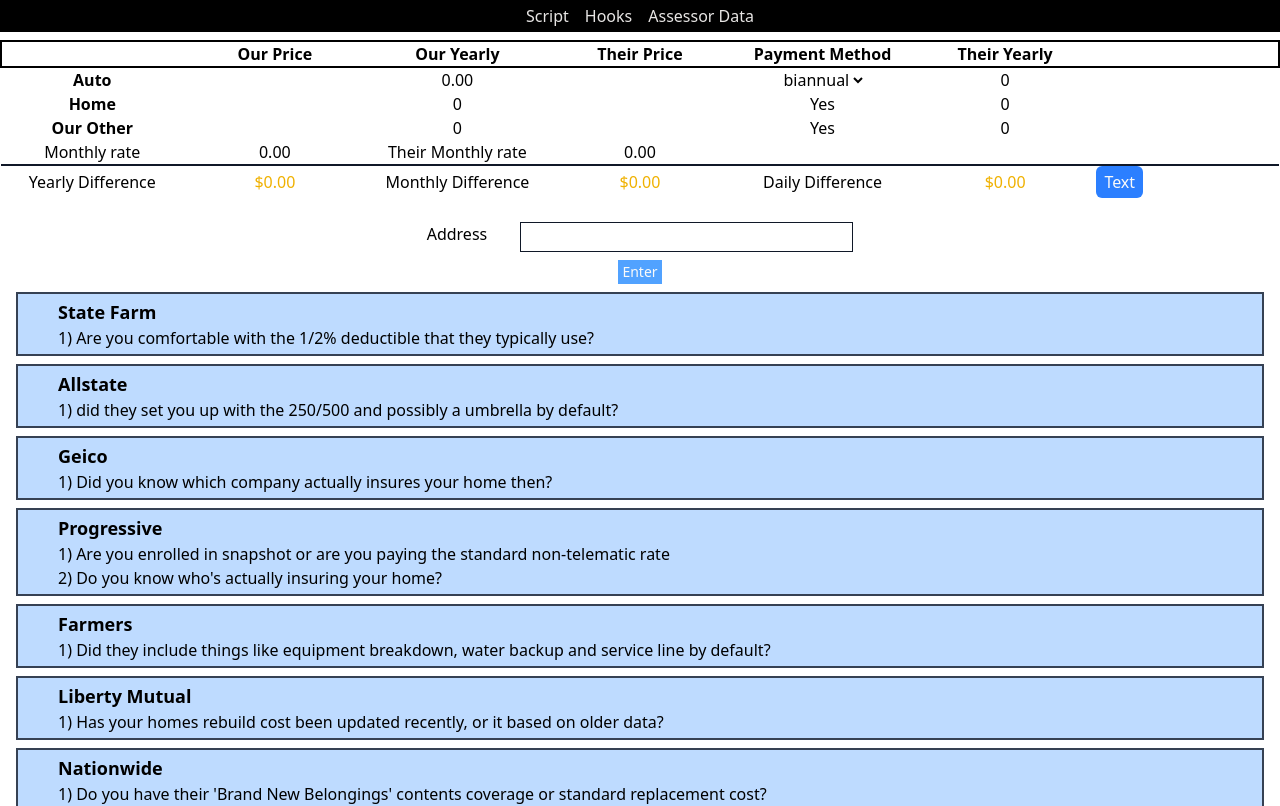
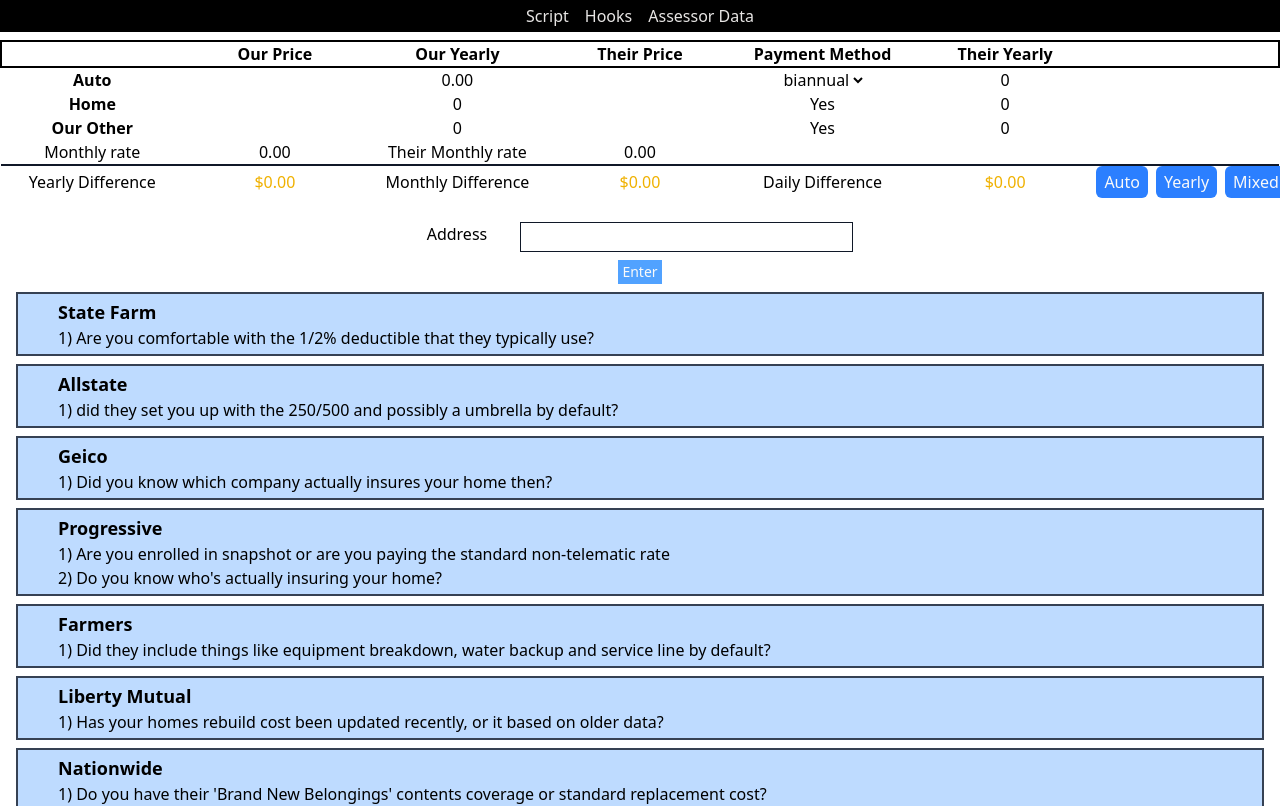
Before and after one commit to Jpatrick6420/propertyandcasualtywebsite, a React (Vite) app: page / in a window 1280 px wide. Shown: the top 806 px of the page. Built offline with nearby package versions, Linux system fonts and the light colour scheme.

Commit message:
changed the message buttons

```diff
--- a/src/components/table.jsx
+++ b/src/components/table.jsx
@@ -51,30 +51,78 @@
 
   const difference = ourTotal - theirTotal;
 
-  const handleCopyStatsBtn = async () => {
+  const copyText = async (text) => {
     try {
-      const text = `
+      await navigator.clipboard.writeText(text);
+    } catch (err) {
+      console.error(`Error: ${err.message}`);
+    }
+  };
+
+  const autoDifference = ourAutoYearly - theirAnnual;
+  const autoMonthlyDifference = autoDifference / 12;
+
+  const otherLine =
+    num(tableData.ourOther) || num(tableData.theirOther)
+      ? `
+
+Our other price: ${dollars(tableData.ourOther)}
+Their other price: ${dollars(tableData.theirOther)}`
+      : "";
+
+  const differenceText =
+    difference < 0
+      ? `Total savings: ${dollars(Math.abs(difference))} per year`
+      : difference > 0
+        ? `Additional cost: ${dollars(difference)} per year`
+        : "No difference in yearly premium";
+
+  const handleCopyAutoOnly = () => {
+    copyText(`
+Our auto price yearly: ${dollars(ourAutoYearly)}
+Their auto price yearly: ${dollars(theirAnnual)}
+
+Our auto monthly equivalent: ${dollars(ourAutoYearly / 12)}
+Their auto monthly equivalent: ${dollars(theirAnnual / 12)}
+
+--------------------------------
+
+${
+  autoDifference < 0
+    ? `Auto savings: ${dollars(Math.abs(autoDifference))} per year / ${dollars(Math.abs(autoMonthlyDifference))} per month`
+    : autoDifference > 0
+      ? `Auto additional cost: ${dollars(autoDifference)} per year / ${dollars(autoMonthlyDifference)} per month`
+      : "No difference in auto premium"
+}
+`);
+  };
+
+  const handleCopyAnnualTotal = () => {
+    copyText(`
 Our auto price yearly: ${dollars(ourAutoYearly)}
 Their auto price yearly: ${dollars(theirAnnual)}
 
 Our home price: ${dollars(tableData.ourPriceHome)}
-Their home price: ${dollars(tableData.theirPriceHome)}
+Their home price: ${dollars(tableData.theirPriceHome)}${otherLine}
 
 --------------------------------
 
-${
-  difference < 0
-    ? `Total savings: ${dollars(Math.abs(difference))} per year`
-    : difference > 0
-      ? `Additional cost: ${dollars(difference)} per year`
-      : "No difference in yearly premium"
-}
-`;
+${differenceText}
+`);
+  };
 
-      await navigator.clipboard.writeText(text);
-    } catch (err) {
-      console.error(`Error: ${err.message}`);
-    }
+  const handleCopyAutoMonthlyHomeAnnual = () => {
+    copyText(`
+Our auto: ${dollars(ourAutoYearly / 12)} per month
+Their auto: ${dollars(theirAnnual / 12)} per month
+
+Our home: ${dollars(tableData.ourPriceHome)} per year
+Their home: ${dollars(tableData.theirPriceHome)} per year${otherLine}
+
+--------------------------------
+
+${differenceText}
+`);
   };
 
   return (
@@ -210,13 +258,30 @@
             ${(difference / 365).toFixed(2)}
           </td>
           <td>
-            <button
-              id="text-stats"
-              className="bg-blue-500 hover:bg-blue-400 text-stone-50 px-2 py-1 rounded-md"
-              onClick={handleCopyStatsBtn}
-            >
-              Text
-            </button>
+            <td>
+              <div className="flex gap-2">
+                <button
+                  className="bg-blue-500 hover:bg-blue-400 text-stone-50 px-2 py-1 rounded-md"
+                  onClick={handleCopyAutoOnly}
+                >
+                  Auto
+                </button>
+
+                <button
+                  className="bg-blue-500 hover:bg-blue-400 text-stone-50 px-2 py-1 rounded-md"
+                  onClick={handleCopyAnnualTotal}
+                >
+                  Yearly
+                </button>
+
+                <button
+                  className="bg-blue-500 hover:bg-blue-400 text-stone-50 px-2 py-1 rounded-md"
+                  onClick={handleCopyAutoMonthlyHomeAnnual}
+                >
+                  Mixed
+                </button>
+              </div>
+            </td>
           </td>
         </tr>
       </tfoot>
```
